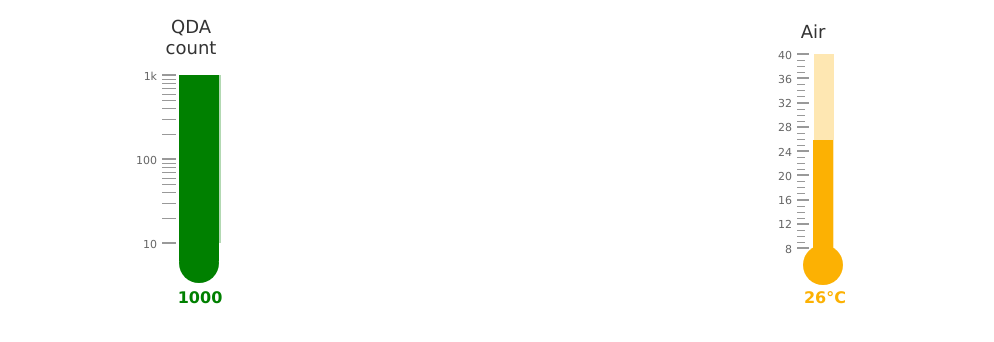
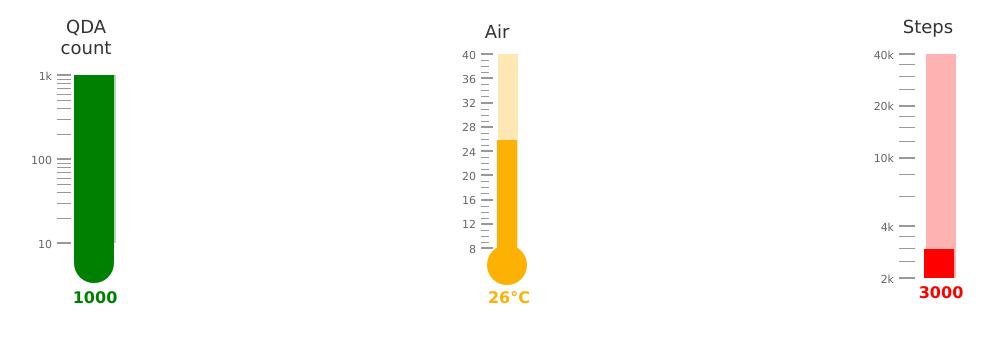
Before and after one commit to andrewklmn/highcharts-sandbox, a plain HTML site: page index.html in a window 1280 px wide. Shown: the whole page, without its empty margins (143-1137 px from the left). Drawn offline with Linux system fonts and the light colour scheme.

Commit message:
Add: scaled bar indicator view

```diff
--- /dev/null
+++ b/buildScaledBar.js
@@ -0,0 +1,128 @@
+function buildScaledBar({
+  highcharts,
+  target,
+  min,
+  max,
+  type = "linear",
+  value,
+  label,
+  tooltipTitle,
+  colorZones,
+  yAxis = {},
+}) {
+  const BULB_WIDTH = 30;
+
+  highcharts.chart(
+    target,
+    {
+      chart: {
+        marginBottom: 30,
+        width: 110,
+        height: 300,
+      },
+      plotOptions: {
+        series: {
+          animation: false,
+        },
+      },
+      tooltip: {
+        shared: true,
+        useHTML: true,
+        headerFormat: `<table><tr><td colspan="2" style="text-align:center;">${
+          tooltipTitle ?? ""
+        }</td></tr>`,
+        pointFormat:
+          '<tr><td style="color: {series.color}">{series.name} </td>' +
+          '<td style="text-align: right"><b>{point.y}</b></td></tr>',
+        footerFormat: "</table>",
+        valueDecimals: 0,
+      },
+      series: [
+        {
+          data: [value],
+          type: "column",
+          pointWidth: BULB_WIDTH,
+          borderWidth: 0,
+          name: label,
+          zoneAxis: "y",
+          zones: colorZones,
+        },
+      ],
+      legend: {
+        enabled: false,
+      },
+      credits: {
+        enabled: false,
+      },
+      xAxis: {
+        labels: {
+          enabled: false,
+        },
+        lineWidth: 0,
+        tickWidth: 0,
+      },
+      yAxis: {
+        type,
+        min,
+        max,
+        title: {
+          text: "",
+        },
+        labels: {
+          x: -5,
+        },
+        // tickInterval: 1,
+        tickWidth: 2,
+        tickLength: 16,
+        tickColor: "#999",
+        tickPosition: "inside",
+        minorTicks: true,
+        minorTickColor: "#999",
+        minorTickWidth: 1,
+        minorTickLength: 16,
+        // minorTickInterval: 0.1,
+        minorTickPosition: "inside",
+        gridLineWidth: 0,
+        minorGridLineWidth: 0,
+        offset: 16,
+        ...yAxis,
+      },
+      title: {
+        text: label,
+        x: 10,
+        y: 15,
+        css: {
+          "text-anchor": "middle",
+        },
+      },
+    },
+    function (chart) {
+      var series = chart.series[0],
+        point = series.points[0],
+        radius = BULB_WIDTH / 2;
+      chart.renderer
+        .rect(chart.plotLeft + 11, chart.plotTop, BULB_WIDTH, series.yAxis.len)
+        .attr({
+          fill: getCurrentColor(value, colorZones),
+          opacity: 0.3,
+        })
+        .add();
+      chart.renderer
+        .text(
+          String(value),
+          chart.plotLeft + 26,
+          chart.plotTop + series.yAxis.len + 20
+        )
+        .css({
+          "font-size": "16px",
+          "font-weight": "bold",
+          "text-anchor": "middle",
+        })
+        .attr({
+          fill: getCurrentColor(value, colorZones),
+          zIndex: 2,
+        })
+        .add();
+    }
+  );
+}
--- a/index.html
+++ b/index.html
@@ -6,6 +6,7 @@
   <script src="highcharts-more.js"></script>
   <!-- <script src="exporting.js"></script> -->
   <script src="getCurrentColor.js"></script>
+  <script src="buildScaledBar.js"></script>
   <script src="buildThermometer.js"></script>
   <script src="buildBulb.js"></script>
   <script src="index.js"></script>
@@ -16,6 +17,7 @@
   <div class="flex">
     <div id="container" class="container"></div>
     <div id="container2" class="container"></div>
+    <div id="container3" class="container"></div>
   </div>
 </body>
 
--- a/index.js
+++ b/index.js
@@ -23,6 +23,34 @@ window.onload = function () {
       },
       {
         color: "green",
+      },
+    ],
+  });
+
+  buildScaledBar({
+    highcharts: Highcharts,
+    target: "container3",
+    type: "logarithmic",
+    min: 2000,
+    max: 30000,
+    value: 3000,
+    label: "Steps",
+    tooltipTitle: "Steps",
+    colorZones: [
+      {
+        value: 3500,
+        color: "red",
+      },
+      {
+        value: 5000,
+        color: "#fcb103",
+      },
+      {
+        value: 20000,
+        color: "green",
+      },
+      {
+        color: "#fcb103",
       },
     ],
   });
```
